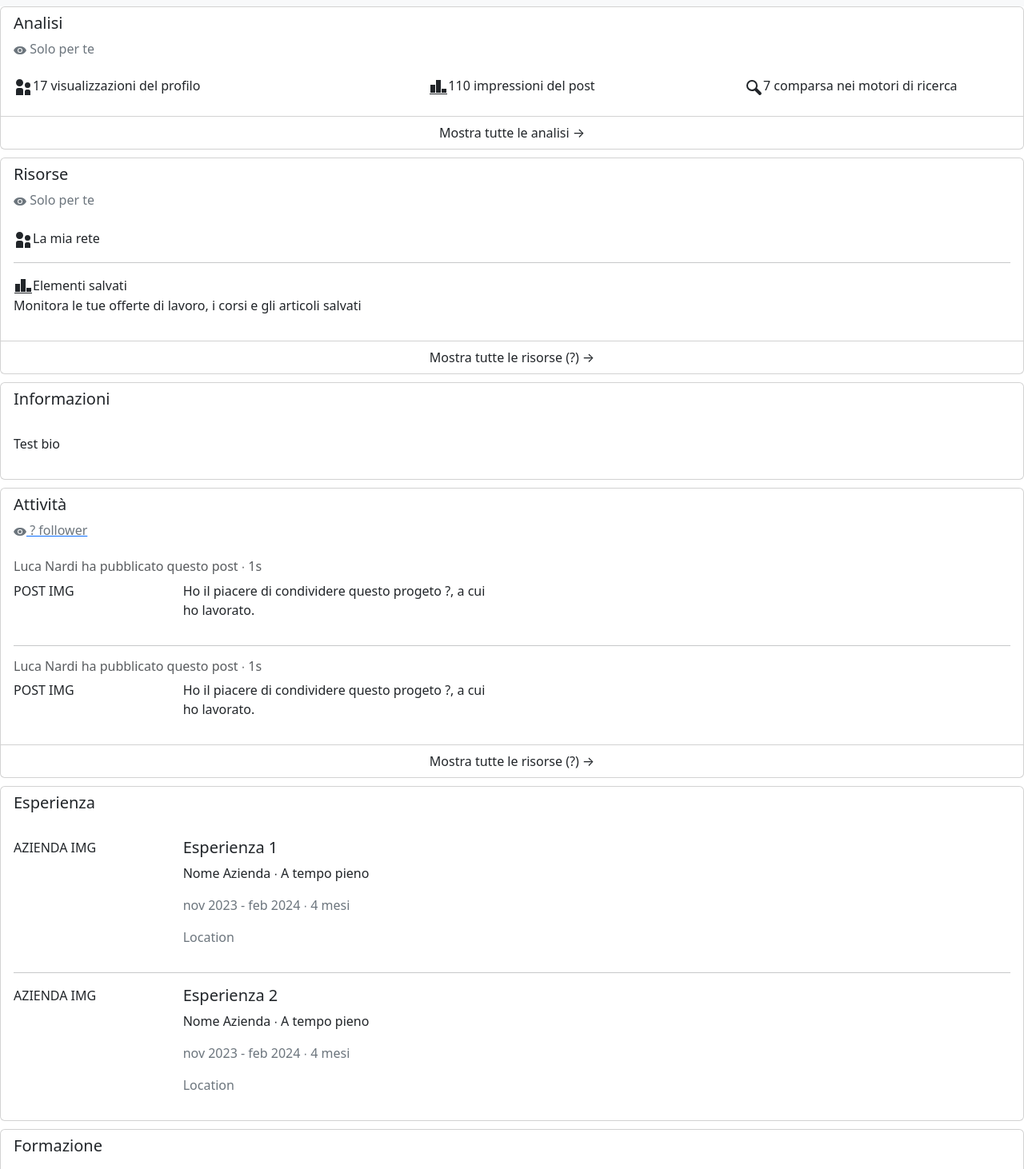
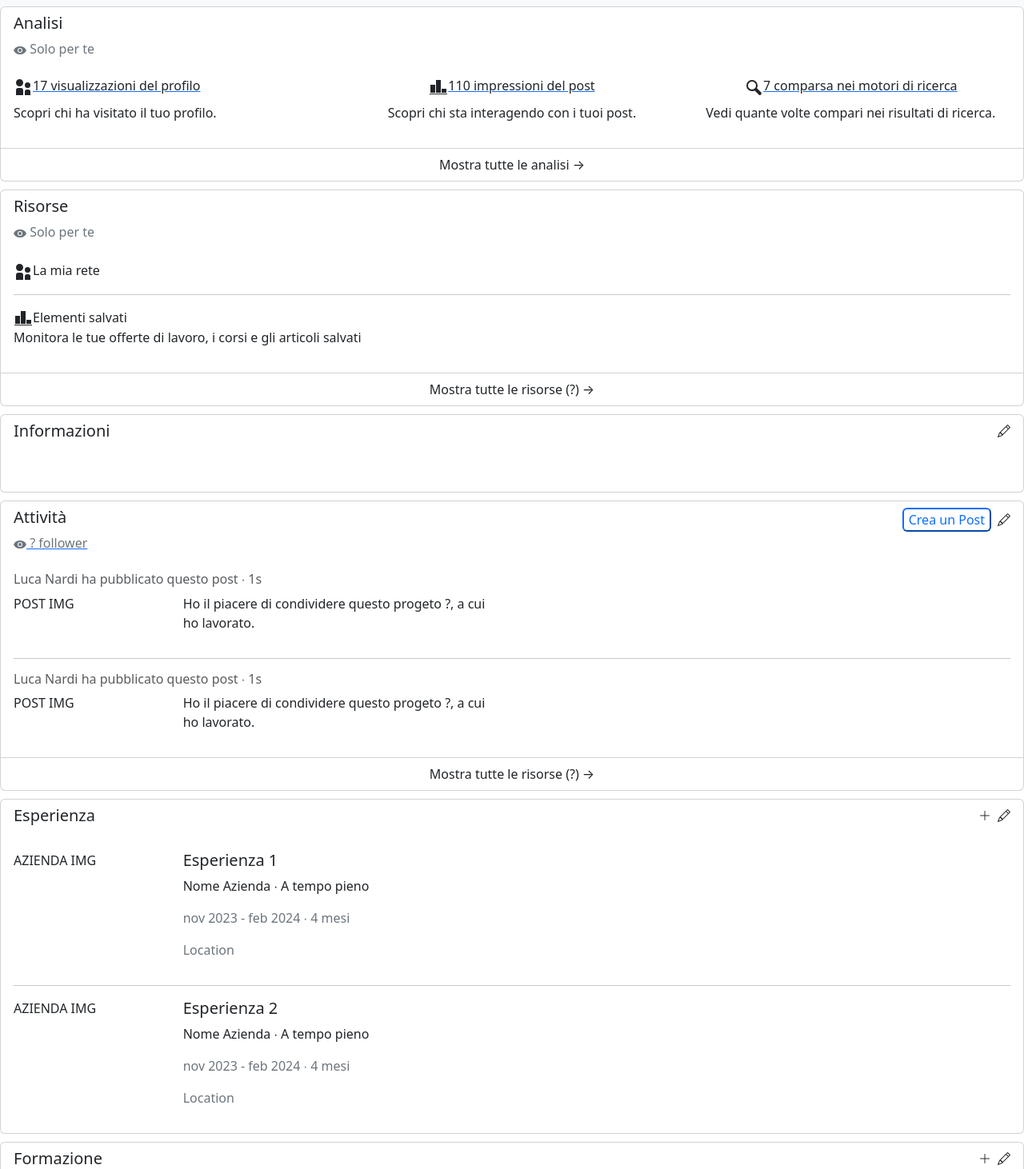
Before and after one commit to lucanardi00/BW-III, a React (Vite) app: page / in a window 1280 px wide. Shown: the part 48-1510 px from the top of the page at 80% size. Built offline with nearby package versions, Linux system fonts and the light colour scheme; no server answers.

Commit message:
modified

```diff
--- a/src/components/Analisi.jsx
+++ b/src/components/Analisi.jsx
@@ -27,8 +27,8 @@ function Analisi() {
       <Card.Body>
         <Row>
           <Col xs={4}>
-            <div className="d-flex justify-content-between">
-              <h6>
+            <div>
+              <a href=""><h6 className="text-dark text-decoration-none">
                 <li-icon
                   aria-hidden="true"
                   type="people"
@@ -49,27 +49,30 @@ function Analisi() {
                   </svg>
                 </li-icon>
                 17 visualizzazioni del profilo
-              </h6>
+              </h6></a>
+              <p>Scopri chi ha visitato il tuo profilo.</p>
             </div>
           </Col>
           <Col xs={4} className="text-center">
-            <div className="d-flex justify-content-center">
-              <h6>
+            <div>
+              <a href=""><h6 className="text-dark text-decoration-none">
               <li-icon aria-hidden="true" type="analytics" class="ivm-view-attr__icon ivm-view-attr__icon--icon  " size="large"><svg xmlns="http://www.w3.org/2000/svg" viewBox="0 0 24 24" data-supported-dps="24x24" fill="currentColor" class="mercado-match" width="24" height="24" focusable="false">
       <path d="M23 20v1H1v-1zM8 9H2v10h6zm7-6H9v16h6zm7 11h-6v5h6z"></path>
     </svg></li-icon>
                 110 impressioni del post
-                </h6>
+                </h6></a>
+                <p>Scopri chi sta interagendo con i tuoi post.</p>
             </div>
           </Col>
           <Col xs={4} className="text-center">
-            <div className="d-flex justify-content-center">
-              <h6>
+            <div>
+              <a href=""><h6 className="text-dark text-decoration-none">
               <li-icon aria-hidden="true" type="search" class="ivm-view-attr__icon ivm-view-attr__icon--icon  " size="large"><svg xmlns="http://www.w3.org/2000/svg" viewBox="0 0 24 24" data-supported-dps="24x24" fill="currentColor" class="mercado-match" width="24" height="24" focusable="false">
       <path d="M21.41 18.59l-5.27-5.28A6.83 6.83 0 0017 10a7 7 0 10-7 7 6.83 6.83 0 003.31-.86l5.28 5.27a2 2 0 002.82-2.82zM5 10a5 5 0 115 5 5 5 0 01-5-5z"></path>
     </svg></li-icon>
                 7 comparsa nei motori di ricerca
-                </h6>
+                </h6></a>
+                <p>Vedi quante volte compari nei risultati di ricerca.</p>
             </div>
           </Col>
         </Row>
--- a/src/components/Esperienze.jsx
+++ b/src/components/Esperienze.jsx
@@ -7,8 +7,14 @@ function Experiences() {
   const name = "Luca Nardi";
   return (
     <Card className="risorse">
-      <Card.Header className="cardheader">
+      <Card.Header className="cardheader d-flex justify-content-between">
+        <div>
         <h5>Esperienza</h5>
+        </div>
+        <div>
+        <i class="bi bi-plus-lg me-2"></i>
+        <i class="bi bi-pencil"></i>
+        </div>
       </Card.Header>
       <Card.Body>
         <Row>
--- a/src/components/Formazione.jsx
+++ b/src/components/Formazione.jsx
@@ -8,8 +8,14 @@ function Studies() {
   const name = "Luca Nardi";
   return (
     <Card className="risorse">
-      <Card.Header className="cardheader">
+      <Card.Header className="cardheader d-flex justify-content-between">
+        <div>
         <h5>Formazione</h5>
+        </div>
+        <div>
+        <i class="bi bi-plus-lg me-2"></i>
+        <i class="bi bi-pencil"></i>
+        </div>
       </Card.Header>
       <Card.Body>
         <Row>
--- a/src/components/Informazioni.jsx
+++ b/src/components/Informazioni.jsx
@@ -1,19 +1,26 @@
-import React from 'react';
+import React, { useEffect } from 'react';
 import Card from 'react-bootstrap/Card';
 import Row from 'react-bootstrap/Row';
 import Col from 'react-bootstrap/Col';
+import { useDispatch, useSelector } from 'react-redux';
+import { fetchUserProfileAction } from '../redux/actions';
 
 function Profile() {
-    const bio = 'Test bio'
+    const dispatch = useDispatch()
+    const bio = useSelector((state) => state.getFetch.profile)
+    useEffect(() => {
+        dispatch(fetchUserProfileAction('me'))
+    }, [])
   return (
     <Card className="profile">
-      <Card.Header className='cardheader'>
+      <Card.Header className='cardheader d-flex justify-content-between'>
         <h5>Informazioni</h5>
+        <i class="bi bi-pencil"></i>
         </Card.Header>
       <Card.Body>
         <Row>
           <Col xs={9}>
-            <p>{bio}</p>
+            <p>{bio.bio}</p>
           </Col>
         </Row>
       </Card.Body>
--- a/src/components/Post.jsx
+++ b/src/components/Post.jsx
@@ -7,7 +7,8 @@ function Post() {
   const name = "Luca Nardi";
   return (
     <Card className="risorse">
-      <Card.Header className="cardheader">
+      <Card.Header className="cardheader d-flex justify-content-between">
+      <div>
         <h5>Attività</h5>
         <li-icon aria-hidden="true" type="visibility" class="v-align-bottom text-secondary" size="small">
           <svg
@@ -26,6 +27,11 @@ function Post() {
         <a href="#">
           <h6 className="text-secondary fw-light d-inline"> ? follower</h6>
         </a>
+        </div>
+        <div>
+            <button className="me-2 rounded bg-transparent text-primary border-primary">Crea un Post</button>
+            <i class="bi bi-pencil"></i>
+        </div>
       </Card.Header>
       <Card.Body>
         <Row>
--- a/src/components/Progetti.jsx
+++ b/src/components/Progetti.jsx
@@ -7,8 +7,14 @@ function Projects() {
   const name = "Luca Nardi";
   return (
     <Card className="risorse">
-      <Card.Header className="cardheader">
+      <Card.Header className="cardheader d-flex justify-content-between">
+        <div>
         <h5>Progetti</h5>
+        </div>
+        <div>
+        <i class="bi bi-plus-lg me-2"></i>
+        <i class="bi bi-pencil"></i>
+        </div>
       </Card.Header>
       <Card.Body>
         <Row>
--- a/src/redux/actions/index.js
+++ b/src/redux/actions/index.js
@@ -13,7 +13,7 @@ export const fetchUserProfileAction = (query) => {
                 let data = await response.json();
                 console.log(data)
 
-                if (data.length > 0) {
+                if (data) {
                     dispatch({
                         type: GET_PROFILE_ID,
                         payload: data,
```
